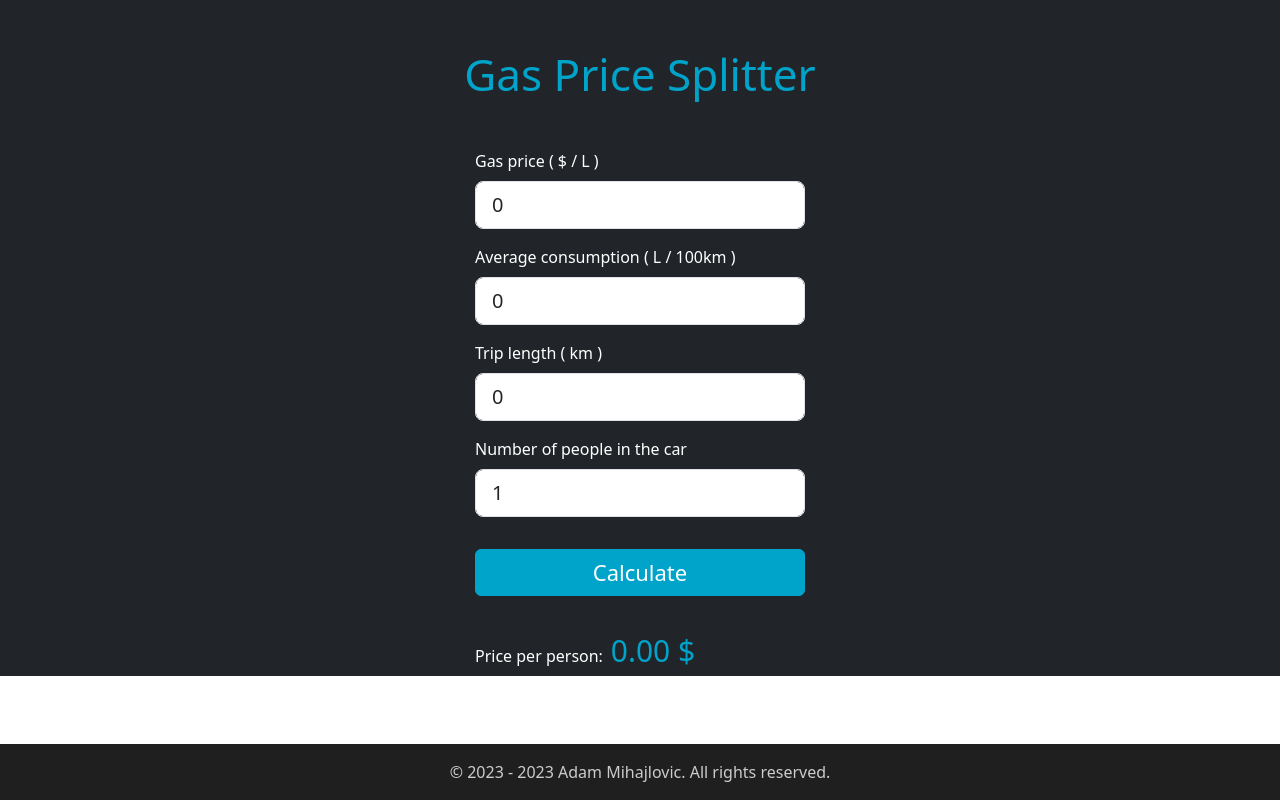
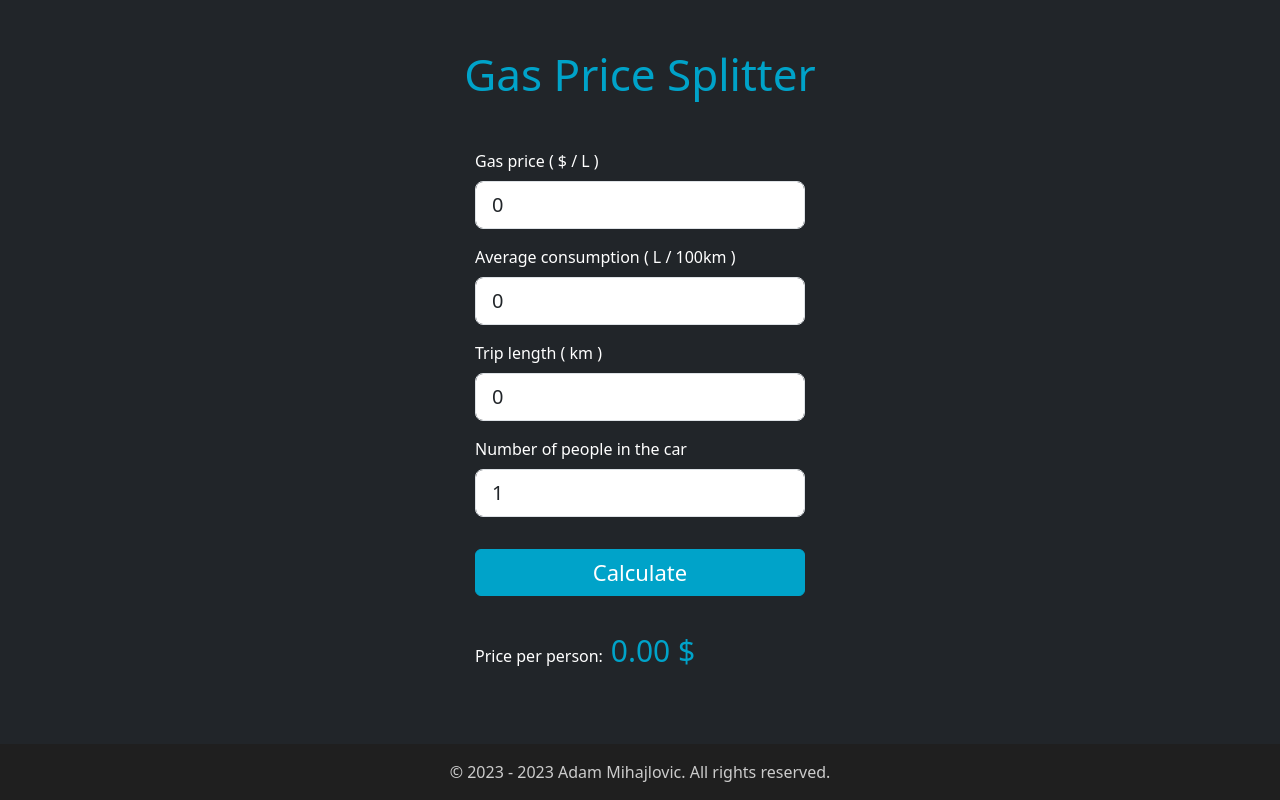
Before and after one commit to Funnyadd/gas-calculator, a React (Create React App) app: page / in a window 1280 px wide. Built offline with nearby package versions, Linux system fonts and the light colour scheme.

Commit message:
background should be fine now

```diff
--- a/src/index.css
+++ b/src/index.css
@@ -3,6 +3,7 @@
     flex-direction: column;
     height: 100vh;
     --bs-bg-opacity: 1;
+    background-color: rgba(var(--bs-dark-rgb),var(--bs-bg-opacity))!important;
 }
 
 .App {
```
